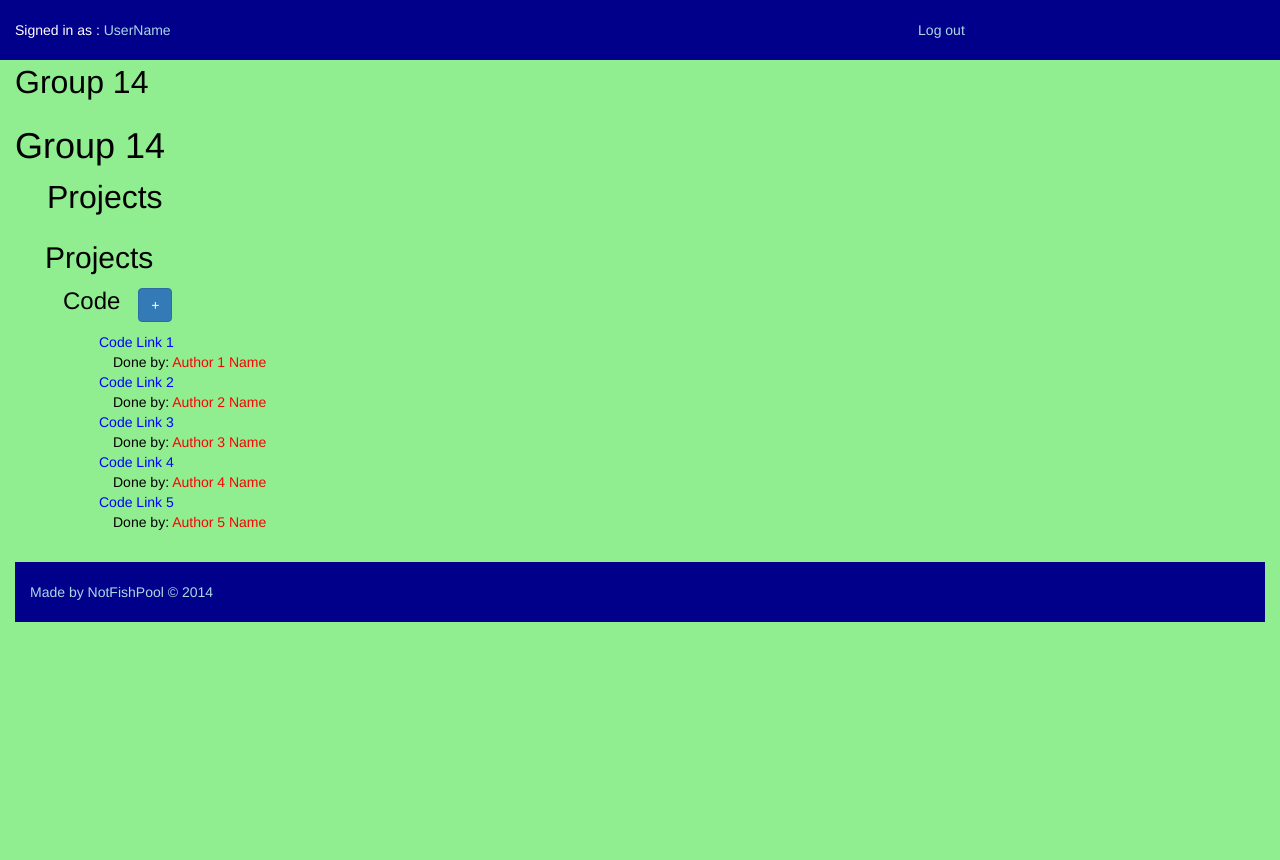
After one commit to KernelDeimos/fishpool, a PHP site: template templates/project_page.template_design_2.php in a window 1280 px wide. The commit adds this page. Run offline with PHP 8.4, Linux system fonts and the light colour scheme; the template is opened without the code that fills it, so the values that code supplies are empty.

Commit message:
Create Project Page

```diff
--- /dev/null
+++ b/templates/project_page.template_design_2.php
@@ -0,0 +1,112 @@
+<html style="min-height:100%">
+<head>
+
+	<!-- Bootstrap Include Code -->
+	<!-- Latest compiled and minified CSS -->
+	<link href="https://maxcdn.bootstrapcdn.com/bootstrap/3.3.6/css/bootstrap.min.css" rel="stylesheet" integrity="sha256-7s5uDGW3AHqw6xtJmNNtr+OBRJUlgkNJEo78P4b0yRw= sha512-nNo+yCHEyn0smMxSswnf/OnX6/KwJuZTlNZBjauKhTK0c+zT+q5JOCx0UFhXQ6rJR9jg6Es8gPuD2uZcYDLqSw==" crossorigin="anonymous">
+	<!-- Latest compiled and minified JavaScript -->
+	<script src="https://maxcdn.bootstrapcdn.com/bootstrap/3.3.6/js/bootstrap.min.js" integrity="sha256-KXn5puMvxCw+dAYznun+drMdG1IFl3agK0p/pqT9KAo= sha512-2e8qq0ETcfWRI4HJBzQiA3UoyFk6tbNyG+qSaIBZLyW9Xf3sWZHN/lxe9fTh1U45DpPf07yj94KsUHHWe4Yk1A==" crossorigin="anonymous"></script>
+	<!-- / Bootstrap Include Code -->
+
+	<style>
+		.erics-style-0 {
+			background-color: darkblue;
+			color: black;
+			width: 100%;
+		}
+
+		.erics-style-1 {
+			background-color: darkgreen;
+			color: white;
+			width: 100%;
+		}
+		.erics-style-1-2 {
+			background-color: darkblue;
+			color: white;
+			width: 100%;
+
+		}
+
+		.erics-style-2 {
+			background-color: cyan;
+			color: black;
+		}
+		.erics-style-3 {
+			background-color: magenta;
+			color: black;
+
+		}
+		.erics-style-4 {
+			background-color: lightgreen;
+			color: black;
+			width: 100%;
+			height: 100%;
+		}
+	</style>
+</head>
+<body style="height:100%">
+	<div class="container erics-style-1-2">
+		<br/>
+		Signed in as :
+
+		<text style="color: #ADD8E6">
+			UserName&emsp;&emsp;&emsp;&emsp;&emsp;&emsp;&emsp;&emsp;&emsp;&emsp;
+			&emsp;&emsp;&emsp;&emsp;&emsp;&emsp;&emsp;&emsp;&emsp;&emsp;&emsp;
+			&emsp;&emsp;&emsp;&emsp;&emsp;&emsp;&emsp;&emsp;&emsp;&emsp;&emsp;
+			&emsp;&emsp;&emsp;&emsp;&emsp;&emsp;&emsp;&emsp;&emsp;&emsp;&emsp;
+			&emsp;&emsp;&emsp;&emsp;&emsp;&emsp;&emsp;&emsp;&emsp;
+			Log out<br>
+			<br/>
+		</text>
+
+	</div>
+	<div class="container erics-style-4">
+
+	<font size="6.5">Group 14</font>
+
+	<h1>Group 14</h1>
+	<font size="6">&emsp;Projects</font>
+	<h2>&emsp;Projects</h2>
+	<font size="5.5">&emsp;&emsp;Code</font>
+	&emsp;<button type="button" class="btn btn-primary">+</button>
+	</p>
+
+	<p>
+
+		&emsp;&emsp;&emsp;&emsp;&emsp;&emsp;<text style="color: #0000FF">Code Link 1<br/>
+		&emsp;&emsp;&emsp;&emsp;&emsp;&emsp;&emsp;<text style="color: #000000">Done by: <text style="color: #FF0000">Author 1 Name<br/>
+
+		&emsp;&emsp;&emsp;&emsp;&emsp;&emsp;<text style="color: #0000FF">Code Link 2<br/>
+		&emsp;&emsp;&emsp;&emsp;&emsp;&emsp;&emsp;<text style="color: #000000">Done by: <text style="color: #FF0000">Author 2 Name<br/>
+
+		&emsp;&emsp;&emsp;&emsp;&emsp;&emsp;<text style="color: #0000FF">Code Link 3<br/>
+		&emsp;&emsp;&emsp;&emsp;&emsp;&emsp;&emsp;<text style="color: #000000">Done by: <text style="color: #FF0000">Author 3 Name<br/>
+
+		&emsp;&emsp;&emsp;&emsp;&emsp;&emsp;<text style="color: #0000FF">Code Link 4<br/>
+		&emsp;&emsp;&emsp;&emsp;&emsp;&emsp;&emsp;<text style="color: #000000">Done by: <text style="color: #FF0000">Author 4 Name<br/>
+
+		&emsp;&emsp;&emsp;&emsp;&emsp;&emsp;<text style="color: #0000FF">Code Link 5<br/>
+		&emsp;&emsp;&emsp;&emsp;&emsp;&emsp;&emsp;<text style="color: #000000">Done by: <text style="color: #FF0000">Author 5 Name<br/>
+
+
+
+	</p>
+	</br>
+		<div class="container erics-style-1-2">
+			<br/>
+
+			<text style="color: #ADD8E6">
+				Made by NotFishPool &copy; 2014 <br>
+				<br/>
+			</text>
+
+		</div>
+	</div>
+
+
+
+
+
+</body>
+
+</html>
--- a/templates/test.template.php
+++ b/templates/test.template.php
@@ -2,6 +2,6 @@
 	<head>
 	</head>
 	<body>
-		<h1><?php echo $title="Title"; ?></h1>
+		<h1><?php echo $title; ?></h1>
 	</body>
 </html>
```
Also changed, not shown: templates/project_page.template.php (added, +105 -0 lines).
